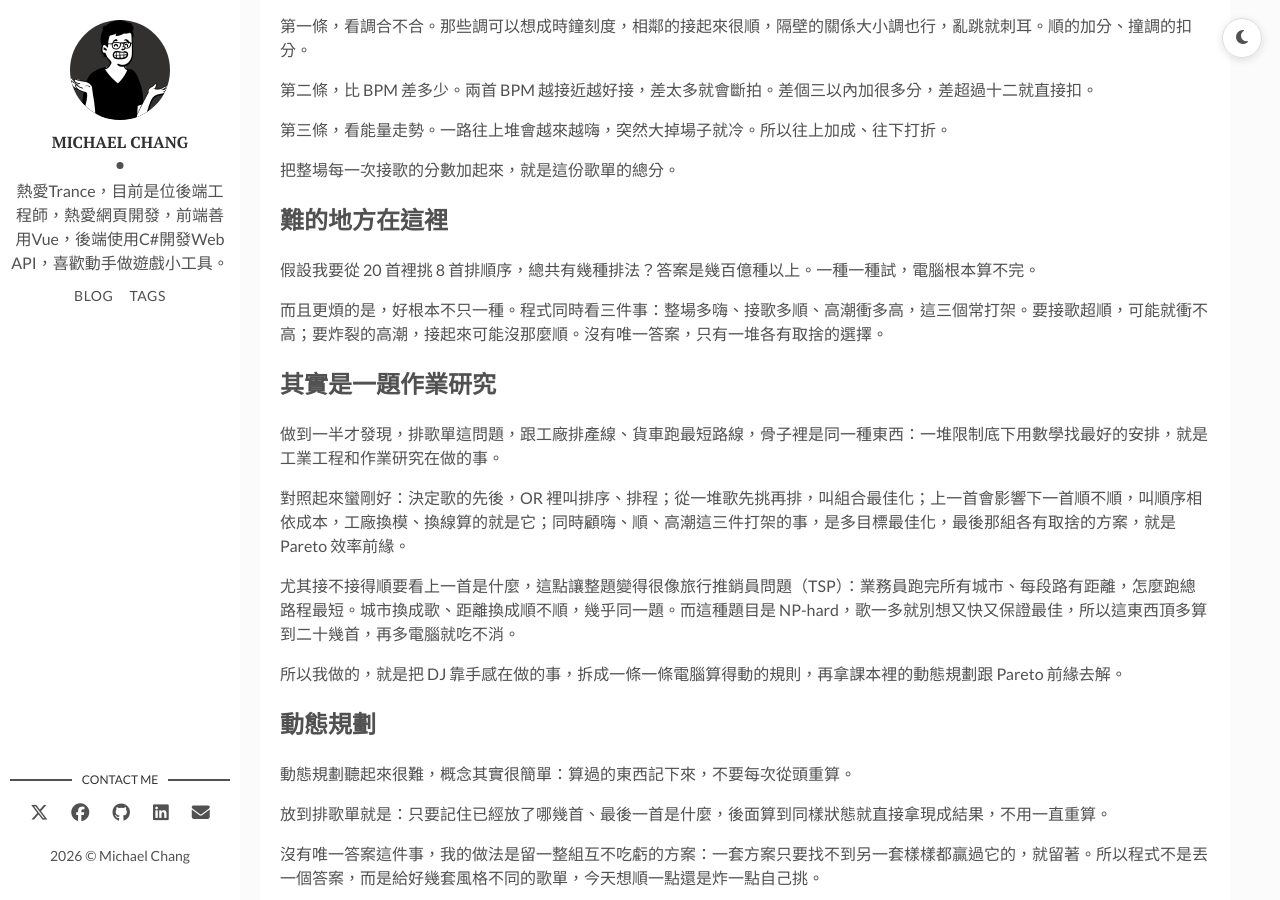
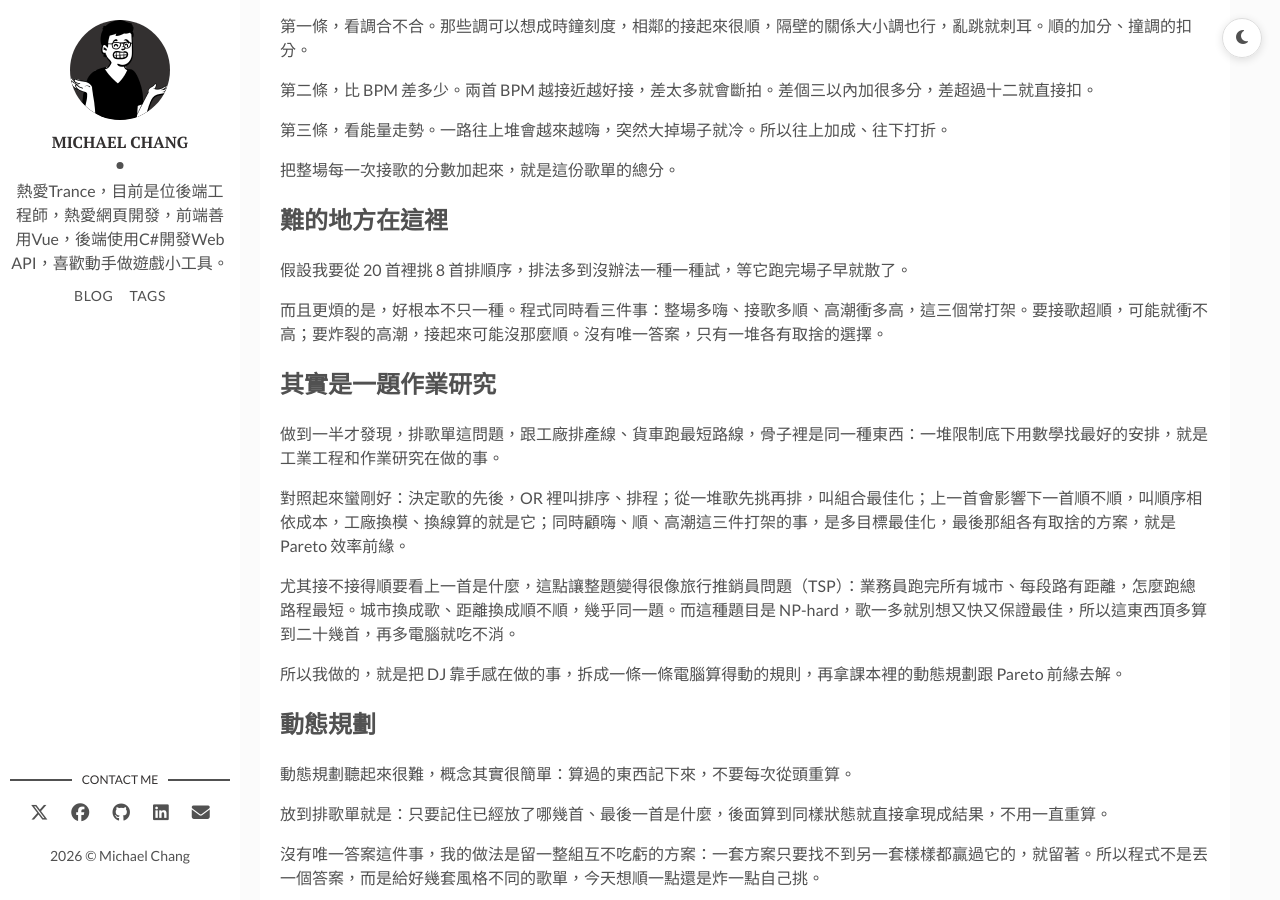
Before and after one commit to dks50217/dks50217.github.io, a Jekyll site: the page built from _posts/2026-08-16-dj-set-planner.markdown, in a window 1280 px wide and 900 px high, scrolled down 905 px. Built offline with Jekyll 4.4.1, drawn with Linux system fonts in a browser that asks for light colours; nearby versions of some CDN libraries; comment, search, counter and statistics services are not loaded.

Commit message:
revise md

```diff
--- a/_posts/2026-08-16-dj-set-planner.markdown
+++ b/_posts/2026-08-16-dj-set-planner.markdown
@@ -30,7 +30,7 @@ tags: [作業研究, 動態規劃, 最佳化, DJ, C#]
 
 ## 難的地方在這裡
 
-假設我要從 20 首裡挑 8 首排順序，總共有幾種排法？答案是幾百億種以上。一種一種試，電腦根本算不完。
+假設我要從 20 首裡挑 8 首排順序，排法多到沒辦法一種一種試，等它跑完場子早就散了。
 
 而且更煩的是，好根本不只一種。程式同時看三件事：整場多嗨、接歌多順、高潮衝多高，這三個常打架。要接歌超順，可能就衝不高；要炸裂的高潮，接起來可能沒那麼順。沒有唯一答案，只有一堆各有取捨的選擇。
 
```
